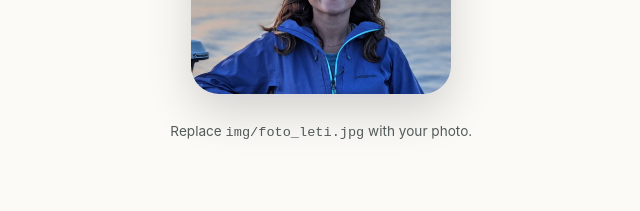
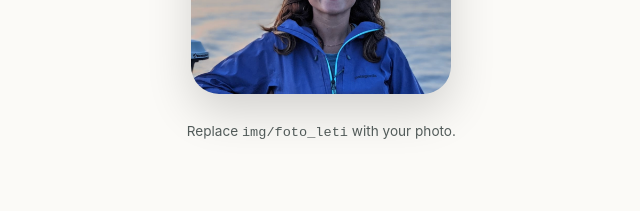
Before and after one commit to letizialamperti/Letizia-Lamperti, a plain HTML site: page index.html in a window 1280 px wide. Shown: the part 940-1151 px from the top of the page, 80-720 px from the left. Drawn offline with Linux system fonts and the light colour scheme.

Commit message:
Update index.html

```diff
--- a/index.html
+++ b/index.html
@@ -57,7 +57,7 @@
 
     <div class="portrait-card">
       <img src="img/foto_leti.png" alt="Portrait of Letizia Lamperti" class="hero-photo">
-      <p class="photo-note">Replace <code>img/foto_leti.jpg</code> with your photo.</p>
+      <p class="photo-note">Replace <code>img/foto_leti</code> with your photo.</p>
     </div>
 </section>
 
```
